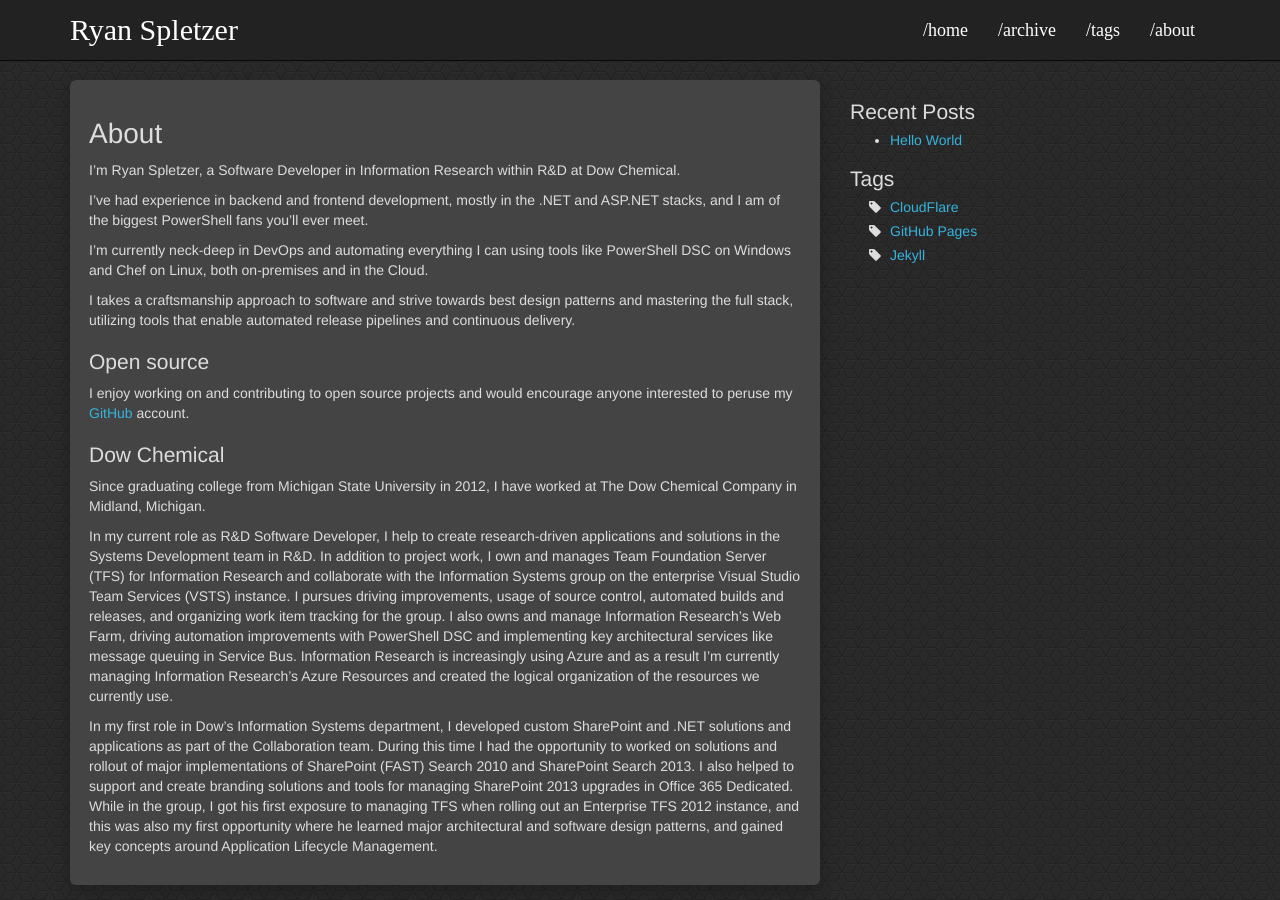
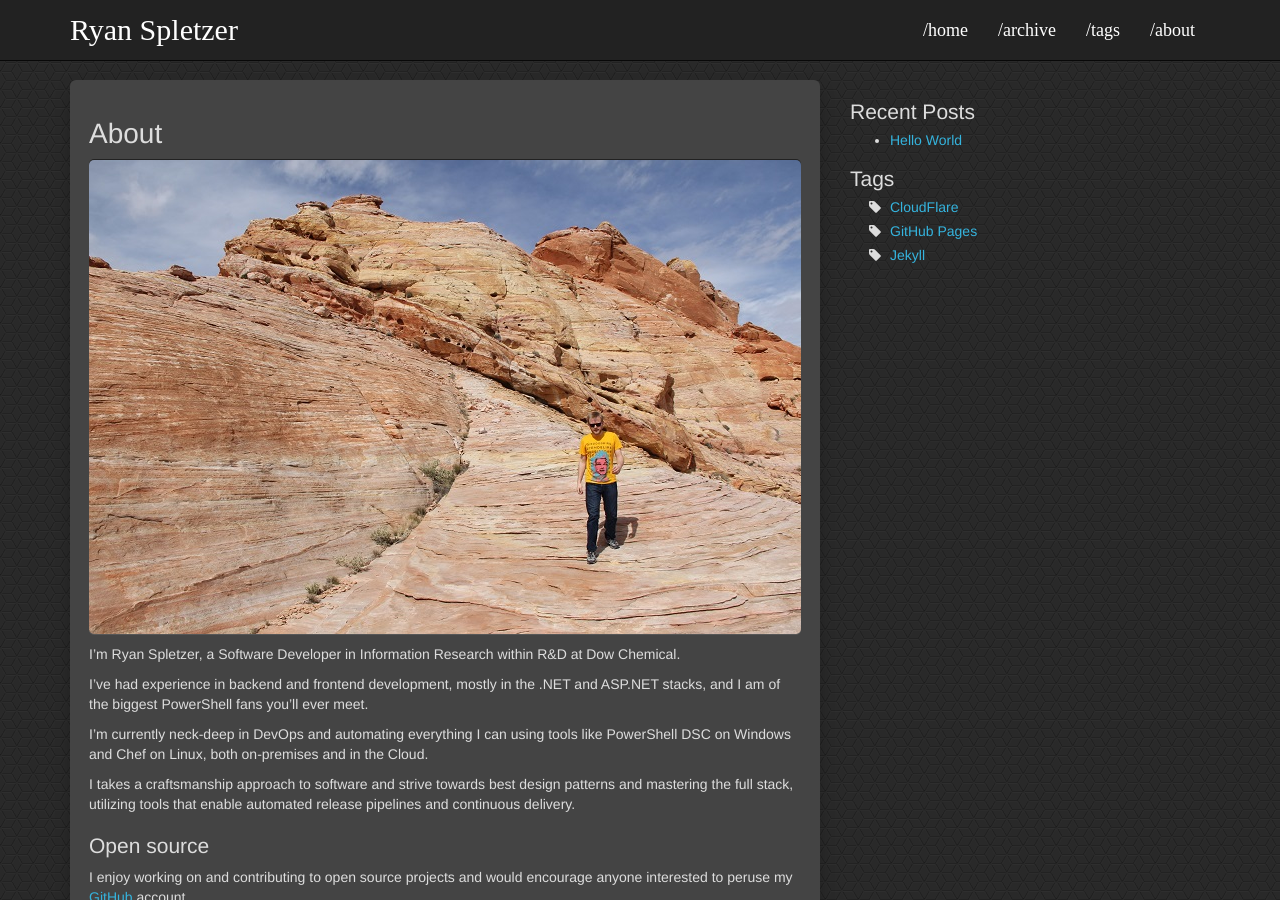
Before and after one commit to ryanspletzer/ryanspletzer.github.io, a Jekyll site: the page built from about.md, in a window 1280 px wide and 900 px high. Built offline with Jekyll 4.4.1, drawn with Linux system fonts in a browser that asks for light colours.

Commit message:
Iterating

```diff
--- a/about.md
+++ b/about.md
@@ -6,7 +6,7 @@ title: About
 
 # About
 
-
+![img]({{ site.baseurl }}/images/ryan_about.jpg){: .center-image }
 
 I'm Ryan Spletzer, a Software Developer in Information Research within R&D at Dow Chemical.
 
```
Also changed, not shown: 5 other files.
